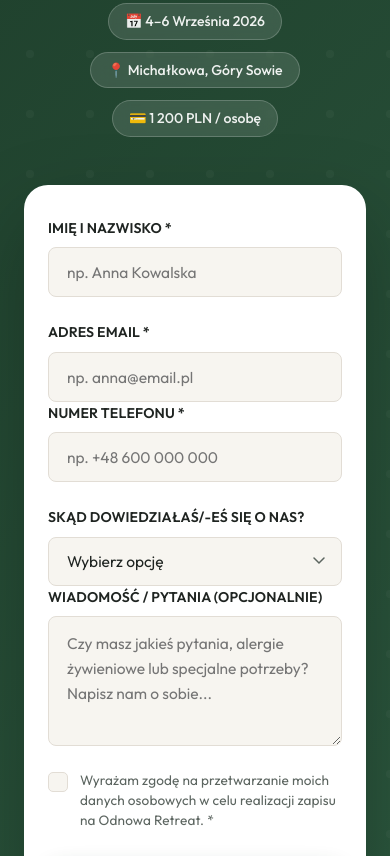
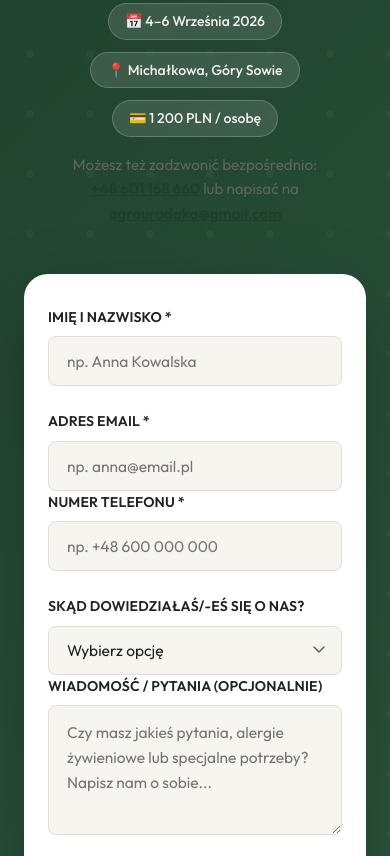
Before and after one commit to Wiilee1/anicha-website, a plain HTML site: page odnowa.html in a window 390 px wide. Shown: the part 9944-10800 px from the top of the page. Drawn offline with nearby package versions, Linux system fonts and the light colour scheme.

Commit message:
Add direct contact info (phone + email) to registration form header

```diff
--- a/odnowa.html
+++ b/odnowa.html
@@ -553,6 +553,10 @@
                         <span class="meta-pill">📍 Michałkowa, Góry Sowie</span>
                         <span class="meta-pill">💳 1 200 PLN / osobę</span>
                     </div>
+                    <p style="margin-top: 16px; font-size: 0.95rem; color: var(--color-text-muted, #666);">
+                        Możesz też zadzwonić bezpośrednio: <a href="tel:+48601168660" style="color: var(--color-primary); font-weight: 600; white-space: nowrap;">+48 601 168 660</a>
+                        lub napisać na <a href="mailto:agrourodaka@gmail.com" style="color: var(--color-primary); font-weight: 600;">agrourodaka@gmail.com</a>
+                    </p>
                 </div>
 
                 <form class="zapis-form" id="odnowa-signup-form">
```
